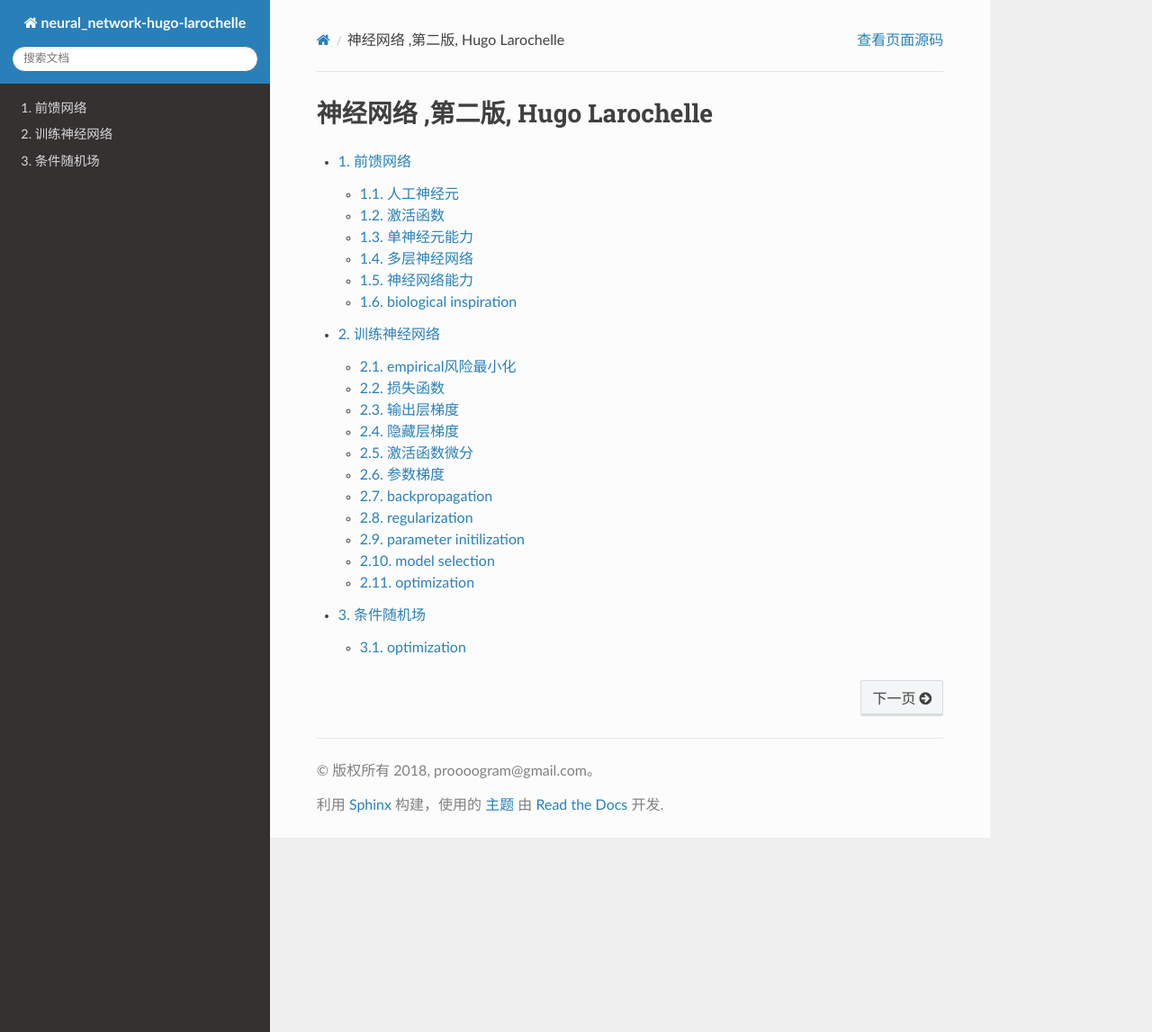
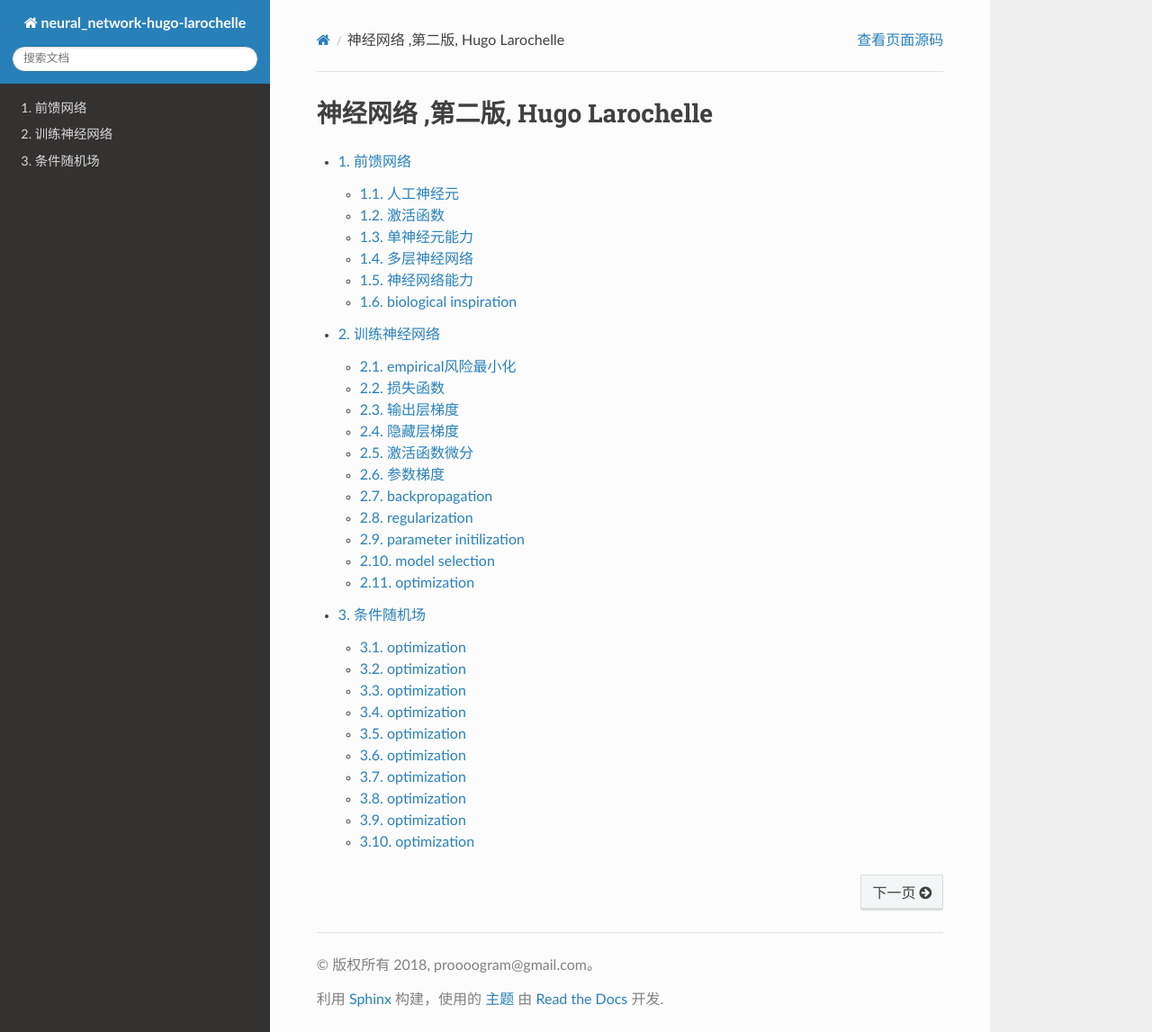
Before and after one commit to proooogram/neural_network-2ed-hugo_larochelle, a Sphinx documentation site: the page built from source/index.rst, in a window 1280 px wide and 1147 px high. Shown: the whole window at 90% size. Built offline with Sphinx 7.4.7 and the Read the Docs theme 2.0.0, drawn with Linux system fonts in a browser that asks for light colours.

Commit message:
directory ch3 ok

```diff
--- /dev/null
+++ b/source/3 Conditional random fields/10 belief propagation.rst
@@ -0,0 +1,6 @@
+.. 注释
+
+optimization
+==========================================================
+
+.. toctree::
--- /dev/null
+++ b/source/3 Conditional random fields/2 linear chain CRF.rst
@@ -0,0 +1,6 @@
+.. 注释
+
+optimization
+==========================================================
+
+.. toctree::
--- /dev/null
+++ b/source/3 Conditional random fields/3 context window.rst
@@ -0,0 +1,6 @@
+.. 注释
+
+optimization
+==========================================================
+
+.. toctree::
--- /dev/null
+++ b/source/3 Conditional random fields/4 computing the partition function.rst
@@ -0,0 +1,6 @@
+.. 注释
+
+optimization
+==========================================================
+
+.. toctree::
--- /dev/null
+++ b/source/3 Conditional random fields/5 computing marginals.rst
@@ -0,0 +1,6 @@
+.. 注释
+
+optimization
+==========================================================
+
+.. toctree::
--- /dev/null
+++ b/source/3 Conditional random fields/6 performing classification.rst
@@ -0,0 +1,6 @@
+.. 注释
+
+optimization
+==========================================================
+
+.. toctree::
--- /dev/null
+++ b/source/3 Conditional random fields/7 factors,sufficient statistics and linear chain CRF.rst
@@ -0,0 +1,6 @@
+.. 注释
+
+optimization
+==========================================================
+
+.. toctree::
--- /dev/null
+++ b/source/3 Conditional random fields/8 Markov network.rst
@@ -0,0 +1,6 @@
+.. 注释
+
+optimization
+==========================================================
+
+.. toctree::
--- /dev/null
+++ b/source/3 Conditional random fields/9 factor graph.rst
@@ -0,0 +1,6 @@
+.. 注释
+
+optimization
+==========================================================
+
+.. toctree::
```
Also changed, not shown: source/3 Conditional random fields/index.rst (+9 -0 lines).
